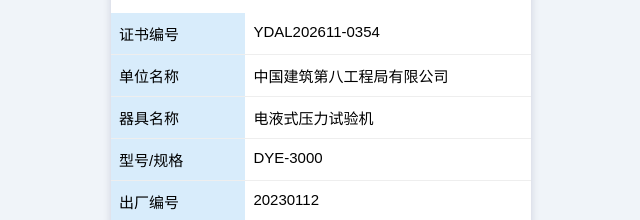
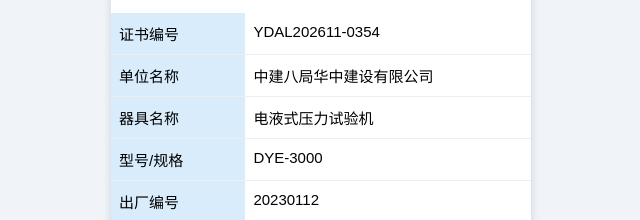
Before and after one commit to justwexyz/cert-query, a plain HTML site: page index.html in a window 1280 px wide. Shown: the part 141-361 px from the top of the page, 319-959 px from the left. Drawn offline with Linux system fonts and the light colour scheme.

Commit message:
Update index.html

```diff
--- a/index.html
+++ b/index.html
@@ -79,7 +79,7 @@
       </div>
       <div class="info-row">
         <div class="label-col">单位名称</div>
-        <div class="value-col">中国建筑第八工程局有限公司</div>
+        <div class="value-col">中建八局华中建设有限公司</div>
       </div>
       <div class="info-row">
         <div class="label-col">器具名称</div>
```
